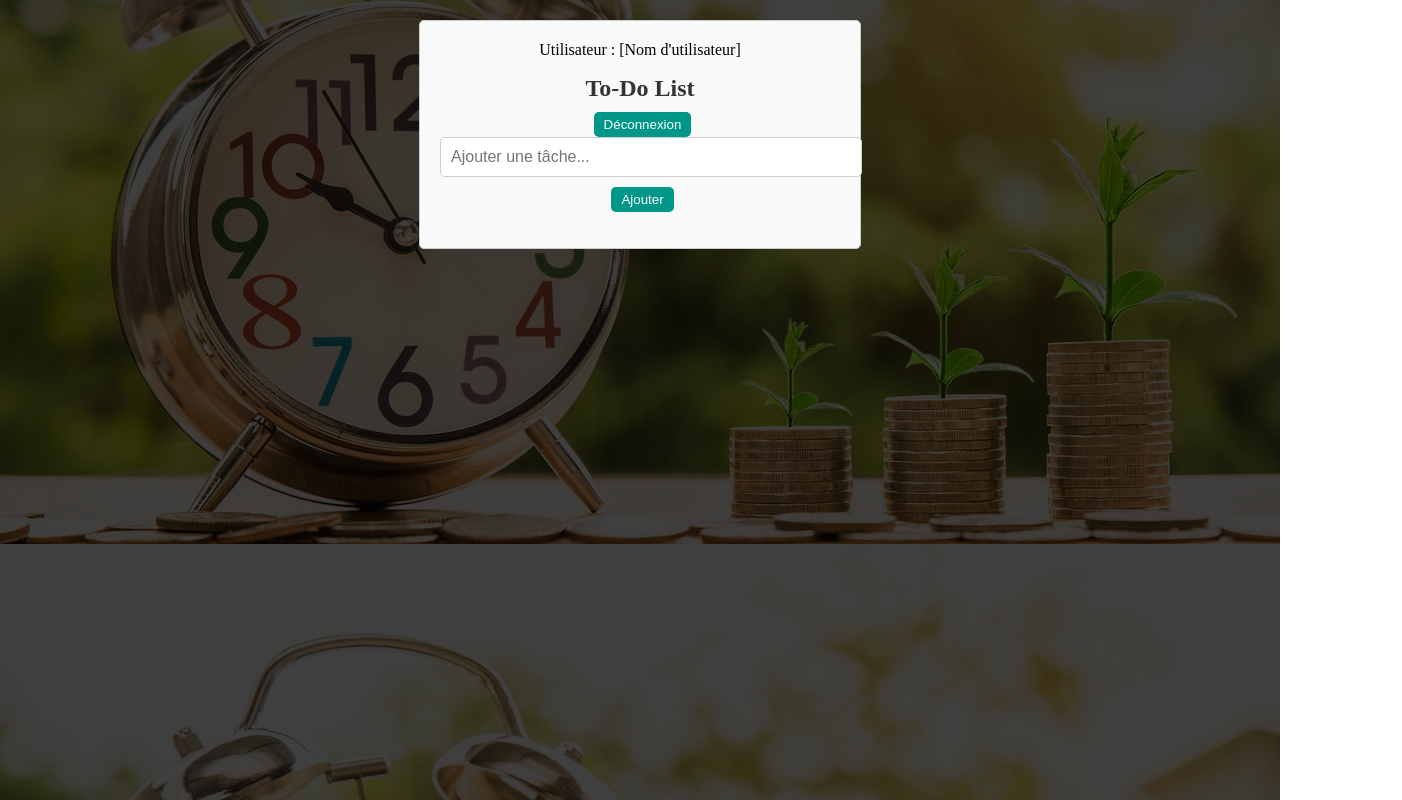
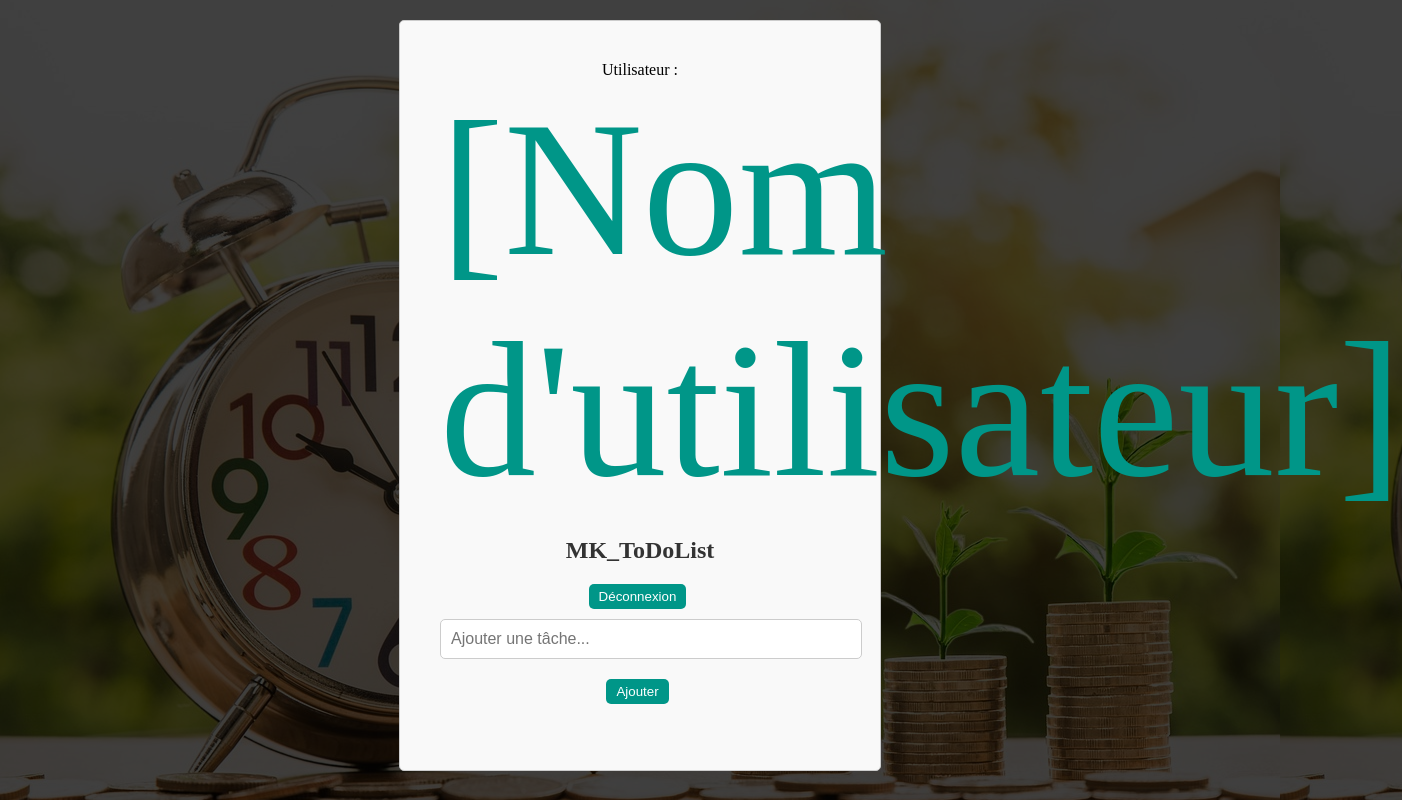
Before and after one commit to Moisekonan/MK_ToDoList, a plain HTML site: page HTML/todo.html in a window 1280 px wide. Shown: the whole page, 1402 px wide, since content can reach past the window. Drawn offline with Linux system fonts and the light colour scheme.

Commit message:
color ok

```diff
--- a/CSS/inscon.css
+++ b/CSS/inscon.css
@@ -1,4 +1,3 @@
-/* Styles communs aux pages d'inscription et de connexion */
 body {
     font-family: Arial, sans-serif;
     background-image: linear-gradient(rgba(0,0,0,0.75),rgba(0,0,0,0.75)),url(../img/login.jpg);
@@ -20,8 +19,8 @@ body {
     border-radius: 5px;
     padding: 30px;
     max-width: 400px;
-    width: 80%; /* Réduisez la largeur du conteneur */
-    box-shadow: 0px 0px 10px rgba(0, 0, 0, 0.1); /* Ajoutez une ombre légère */
+    width: 80%;
+    box-shadow: 0px 0px 10px rgba(0, 0, 0, 0.1);
 }
 
 h1 {
@@ -33,7 +32,7 @@ label {
     display: block;
     font-weight: bold;
     margin-top: 10px;
-    text-align: left; /* Alignez les labels à gauche */
+    text-align: left;
 }
 
 input[type="text"],
@@ -72,12 +71,11 @@ button:hover {
     font-weight: bold;
 }
 
-/* Styles spécifiques à la page d'inscription */
+
 #registrationForm {
     text-align: left;
 }
 
-/* Styles spécifiques à la page de connexion */
 #loginForm {
     text-align: left;
 }
--- a/CSS/style.css
+++ b/CSS/style.css
@@ -46,6 +46,10 @@
     font-weight: 100;
     line-height: 25px;
 }
+#use{
+    color: #009688;
+}
+
 button{
     width: 200px;
     padding: 15px 30px;
@@ -64,7 +68,7 @@ button a{
     text-decoration: none;
     color: #fff;
 }
-span{
+button span{
     background: #009688;
     height: 100%;
     width: 0;
--- a/CSS/styles.css
+++ b/CSS/styles.css
@@ -8,12 +8,17 @@ body{
 /* Styles pour le conteneur principal */
 .container {
     max-width: 400px;
-    margin: 20px auto; /* Marge supérieure ajoutée pour espacer le formulaire */
-    padding: 20px;
+    margin: 20px auto;
+    padding: 40px;
     text-align: center;
     border: 1px solid #ccc;
     border-radius: 5px;
     background-color: #f9f9f9;
+}
+
+span#use{
+    color: #009688;
+    font-size: 12rem;
 }
 
 /* Styles pour le titre */
@@ -31,6 +36,7 @@ h1 {
     border: 1px solid #ccc;
     border-radius: 5px;
     margin-bottom: 10px;
+    outline-color: #009688;
 }
 
 /* Styles pour le bouton "Ajouter" */
@@ -41,6 +47,7 @@ button {
     border-radius: 5px;
     padding: 10px 20px;
     cursor: pointer;
+    margin: 10px;
 }
 
 /* Styles pour la liste de tâches */
@@ -75,6 +82,8 @@ button {
 /* Styles pour les cases à cocher */
 input[type="checkbox"] {
     margin-right: 10px;
+    color: #009688;
+    background-color: #009688;
 }
 
 /* Styles pour l'affichage de l'utilisateur */
--- a/HTML/todo.html
+++ b/HTML/todo.html
@@ -8,8 +8,8 @@
 </head>
 <body>
     <div class="container">
-        <div id="userDisplay">Utilisateur : [Nom d'utilisateur]</div>
-        <h1>To-Do List</h1>
+        <div id="userDisplay">Utilisateur : <span id="use">[Nom d'utilisateur]</span></div>
+        <h1>MK_ToDoList</h1>
         <button id="deco">Déconnexion</button>
         <input type="text" id="taskInput" placeholder="Ajouter une tâche...">
         <button  id="addTask">Ajouter</button>
```
Also changed, not shown: index.html (+3 -3 lines).
